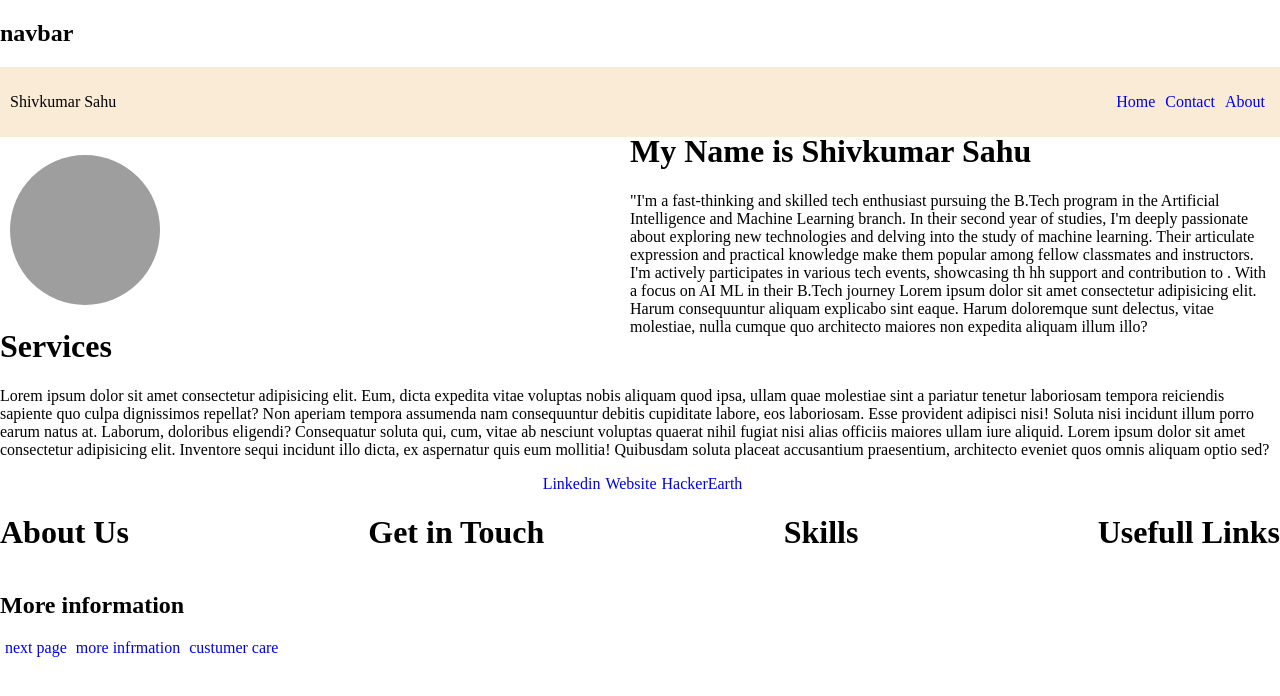
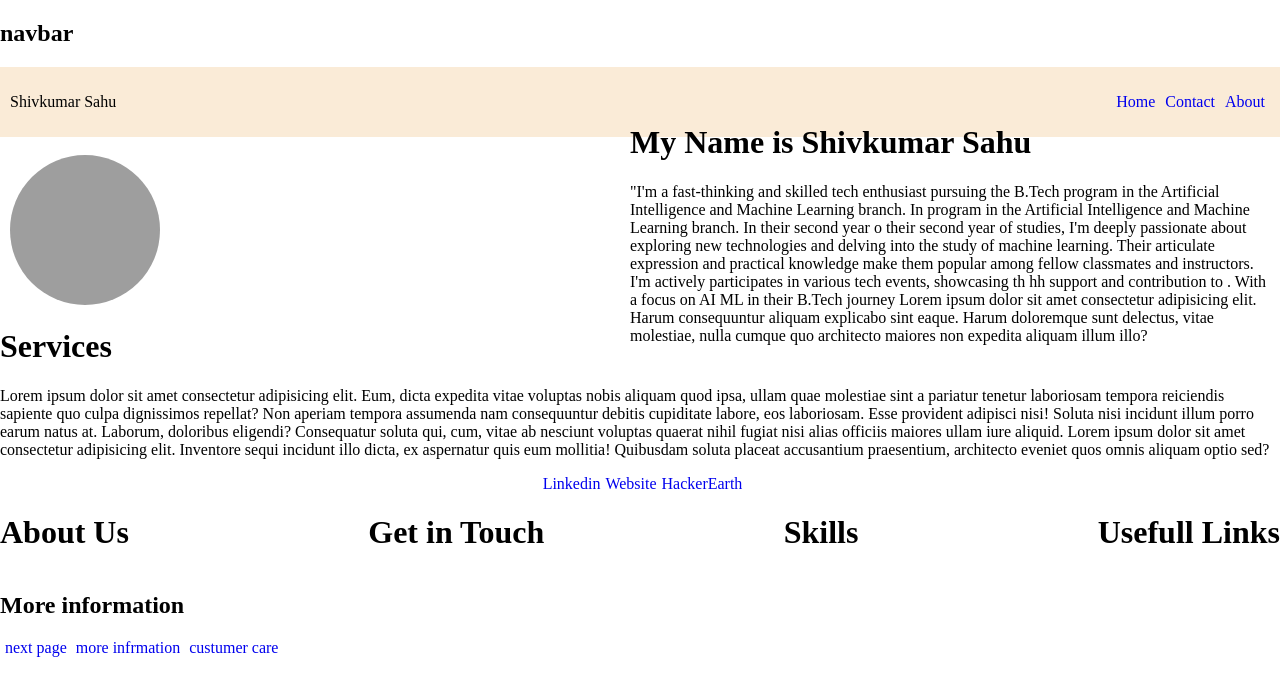
Before and after one commit to shivkumar-sahu/Portfolio, a plain HTML site: page index.html in a window 1280 px wide. Drawn offline with Linux system fonts and the light colour scheme; grey boxes are pictures that could not be loaded.

Commit message:
Update index.html

```diff
--- a/index.html
+++ b/index.html
@@ -34,6 +34,8 @@
       <div class="content-right"><h1>My Name is Shivkumar Sahu</h1>
         <p>"I'm a fast-thinking and skilled tech enthusiast pursuing the B.Tech
           program in the Artificial Intelligence and Machine Learning branch. In
+          program in the Artificial Intelligence and Machine Learning branch. In
+          their second year o
           their second year of studies, I'm deeply passionate about exploring
           new technologies and delving into the study of machine learning. Their
           articulate expression and practical knowledge make them popular among
```
